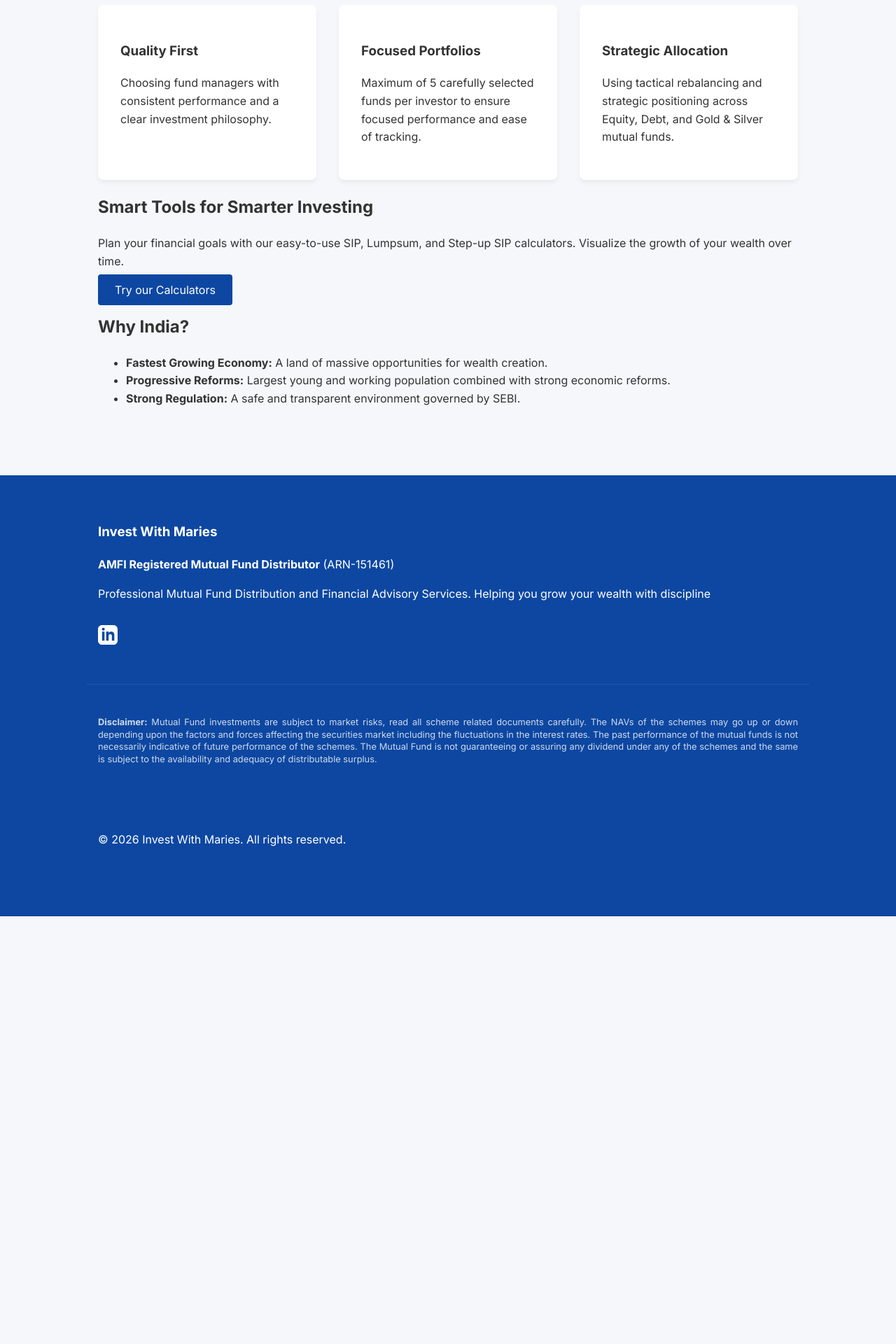
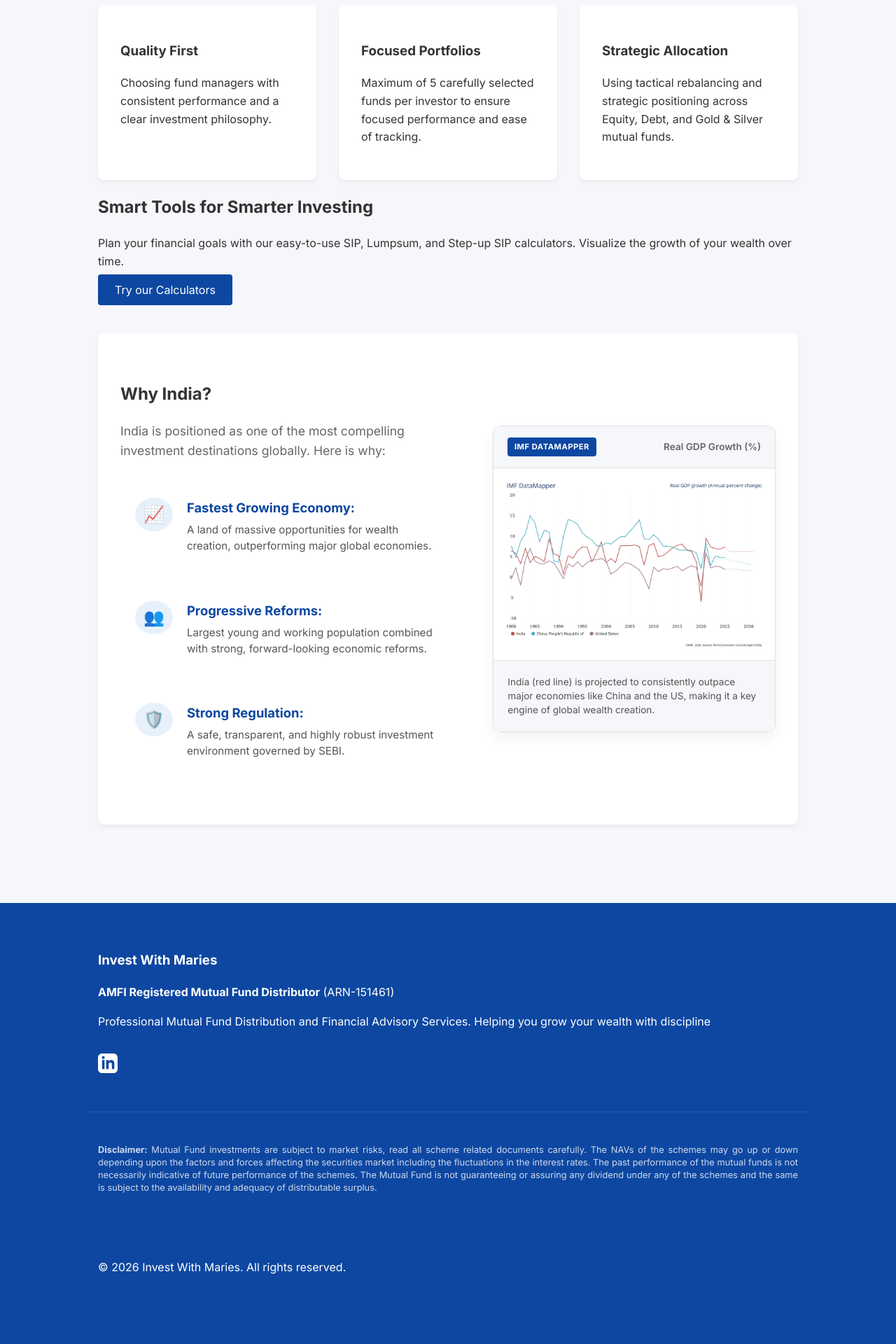
Before and after one commit to rmaries/InvestWithMaries, a Jekyll site: the page built from index.md, in a window 1280 px wide. Shown: the part 746-2666 px from the top of the page at 70% size. Built offline with Jekyll 4.4.1, drawn with Linux system fonts in a browser that asks for light colours; before the commit the page ends 2055 px from its top, so only the background shows below that.

Commit message:
adding the Indian GDP growth data to the home page

```diff
--- a/assets/css/main.css
+++ b/assets/css/main.css
@@ -245,3 +245,183 @@ body {
 .footer-info .social-icon:hover {
     color: rgba(255, 255, 255, 0.8);
 }
+
+/* Why India Section */
+.why-india-section {
+    background: var(--white);
+    padding: 3rem 2rem;
+    border-radius: 8px;
+    box-shadow: 0 4px 6px rgba(0, 0, 0, 0.05);
+    margin-top: 3rem;
+    margin-bottom: 2rem;
+}
+
+.why-india-grid {
+    display: grid;
+    grid-template-columns: 1.2fr 1fr;
+    gap: 3rem;
+    align-items: center;
+}
+
+.section-subtitle {
+    font-size: 1.1rem;
+    color: #666;
+    margin-bottom: 2rem;
+    margin-top: 0.5rem;
+}
+
+.features-list {
+    list-style: none;
+    padding: 0;
+    margin: 0;
+}
+
+.feature-item {
+    display: flex;
+    align-items: flex-start;
+    gap: 1.25rem;
+    margin-bottom: 1.5rem;
+    padding: 1.25rem;
+    border-radius: 8px;
+    background-color: var(--white);
+    border: 1px solid transparent;
+    transition: all 0.3s cubic-bezier(0.4, 0, 0.2, 1);
+}
+
+.feature-item:hover {
+    background-color: var(--light-bg);
+    border-color: var(--border-color);
+    transform: translateX(8px);
+}
+
+.feature-icon {
+    font-size: 1.5rem;
+    background: rgba(25, 118, 210, 0.1);
+    color: var(--primary-color);
+    padding: 0.75rem;
+    border-radius: 50%;
+    line-height: 1;
+    display: flex;
+    align-items: center;
+    justify-content: center;
+    transition: transform 0.3s ease;
+}
+
+.feature-item:hover .feature-icon {
+    transform: scale(1.1) rotate(5deg);
+}
+
+.feature-text {
+    display: flex;
+    flex-direction: column;
+    gap: 0.35rem;
+}
+
+.feature-text strong {
+    font-size: 1.15rem;
+    color: var(--primary-color);
+}
+
+.feature-text span {
+    font-size: 0.95rem;
+    color: #555;
+    line-height: 1.5;
+}
+
+/* Chart Card Styling */
+.chart-card {
+    background: var(--white);
+    border: 1px solid var(--border-color);
+    border-radius: 12px;
+    overflow: hidden;
+    box-shadow: 0 10px 20px rgba(0, 0, 0, 0.05);
+    transition: transform 0.3s cubic-bezier(0.4, 0, 0.2, 1), box-shadow 0.3s cubic-bezier(0.4, 0, 0.2, 1);
+}
+
+.chart-card:hover {
+    transform: translateY(-6px);
+    box-shadow: 0 15px 30px rgba(0, 0, 0, 0.1);
+}
+
+.chart-header {
+    background: var(--light-bg);
+    padding: 1rem 1.25rem;
+    display: flex;
+    justify-content: space-between;
+    align-items: center;
+    border-bottom: 1px solid var(--border-color);
+}
+
+.chart-badge {
+    background: var(--primary-color);
+    color: var(--white);
+    font-size: 0.7rem;
+    font-weight: 700;
+    padding: 0.3rem 0.6rem;
+    border-radius: 4px;
+    text-transform: uppercase;
+    letter-spacing: 0.5px;
+}
+
+.chart-title {
+    font-size: 0.85rem;
+    font-weight: 600;
+    color: #666;
+}
+
+.chart-image-wrapper {
+    background: var(--white);
+    padding: 1rem;
+    display: flex;
+    justify-content: center;
+    align-items: center;
+}
+
+.chart-image {
+    max-width: 100%;
+    height: auto;
+    display: block;
+    border-radius: 6px;
+    transition: transform 0.3s cubic-bezier(0.4, 0, 0.2, 1);
+}
+
+.chart-card:hover .chart-image {
+    transform: scale(1.03);
+}
+
+.chart-footer {
+    padding: 1.25rem;
+    background: var(--light-bg);
+    border-top: 1px solid var(--border-color);
+}
+
+.chart-footer p {
+    margin: 0;
+    font-size: 0.85rem;
+    color: #555;
+    line-height: 1.5;
+}
+
+/* Responsive design for Why India Section */
+@media (max-width: 991px) {
+    .why-india-grid {
+        grid-template-columns: 1fr;
+        gap: 2.5rem;
+    }
+
+    .why-india-section {
+        padding: 2.5rem 1.5rem;
+    }
+}
+
+@media (max-width: 576px) {
+    .feature-item {
+        flex-direction: column;
+        align-items: flex-start;
+        gap: 0.75rem;
+    }
+
+    .feature-item:hover {
+        transform: translateY(-2px);
+    }
+}
--- a/index.md
+++ b/index.md
@@ -40,13 +40,48 @@ title: Invest With Maries
     <a href="{{ '/calculators/' | relative_url }}" class="btn">Try our Calculators</a>
 </section>
 
-<section class="why-india">
-    <h2>Why India?</h2>
-    <div class="content-block">
-        <ul>
-            <li><strong>Fastest Growing Economy:</strong> A land of massive opportunities for wealth creation.</li>
-            <li><strong>Progressive Reforms:</strong> Largest young and working population combined with strong economic reforms.</li>
-            <li><strong>Strong Regulation:</strong> A safe and transparent environment governed by SEBI.</li>
-        </ul>
+<section class="why-india-section">
+    <div class="why-india-grid">
+        <div class="why-india-content">
+            <h2>Why India?</h2>
+            <p class="section-subtitle">India is positioned as one of the most compelling investment destinations globally. Here is why:</p>
+            <ul class="features-list">
+                <li class="feature-item">
+                    <span class="feature-icon">📈</span>
+                    <div class="feature-text">
+                        <strong>Fastest Growing Economy:</strong>
+                        <span>A land of massive opportunities for wealth creation, outperforming major global economies.</span>
+                    </div>
+                </li>
+                <li class="feature-item">
+                    <span class="feature-icon">👥</span>
+                    <div class="feature-text">
+                        <strong>Progressive Reforms:</strong>
+                        <span>Largest young and working population combined with strong, forward-looking economic reforms.</span>
+                    </div>
+                </li>
+                <li class="feature-item">
+                    <span class="feature-icon">🛡️</span>
+                    <div class="feature-text">
+                        <strong>Strong Regulation:</strong>
+                        <span>A safe, transparent, and highly robust investment environment governed by SEBI.</span>
+                    </div>
+                </li>
+            </ul>
+        </div>
+        <div class="why-india-visual">
+            <div class="chart-card">
+                <div class="chart-header">
+                    <span class="chart-badge">IMF DataMapper</span>
+                    <span class="chart-title">Real GDP Growth (%)</span>
+                </div>
+                <div class="chart-image-wrapper">
+                    <img src="{{ '/assets/img/imf-gdp-growth.png' | relative_url }}" alt="Real GDP Growth comparison: India vs China vs United States" class="chart-image">
+                </div>
+                <div class="chart-footer">
+                    <p>India (red line) is projected to consistently outpace major economies like China and the US, making it a key engine of global wealth creation.</p>
+                </div>
+            </div>
+        </div>
     </div>
 </section>
```
Also changed, not shown: assets/img/imf-gdp-growth.png (added).
